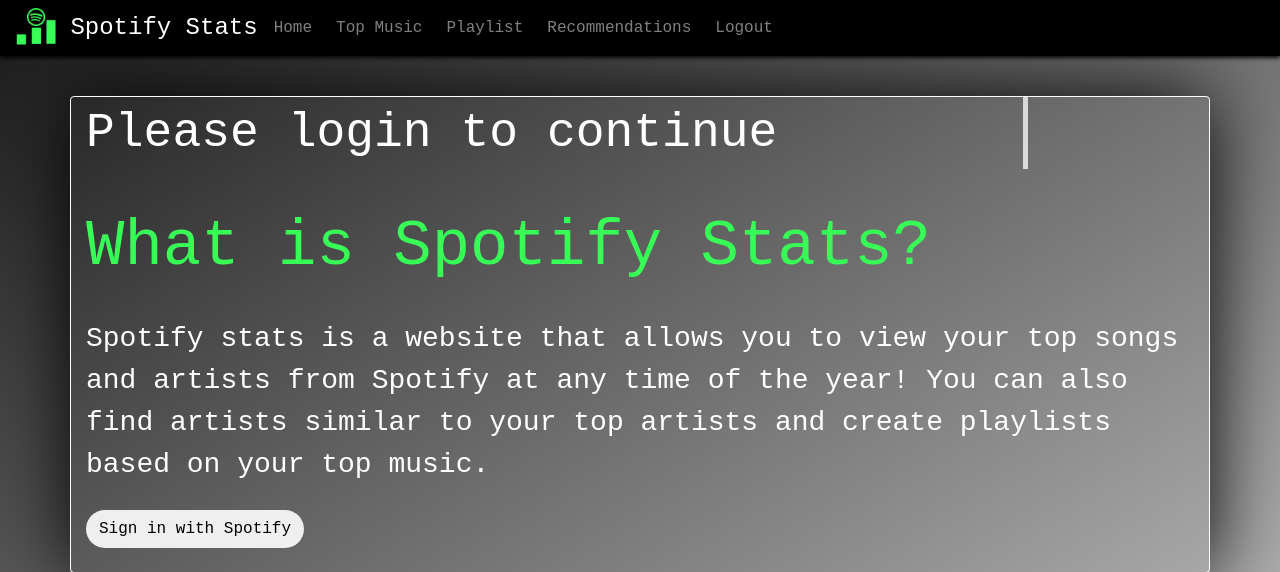
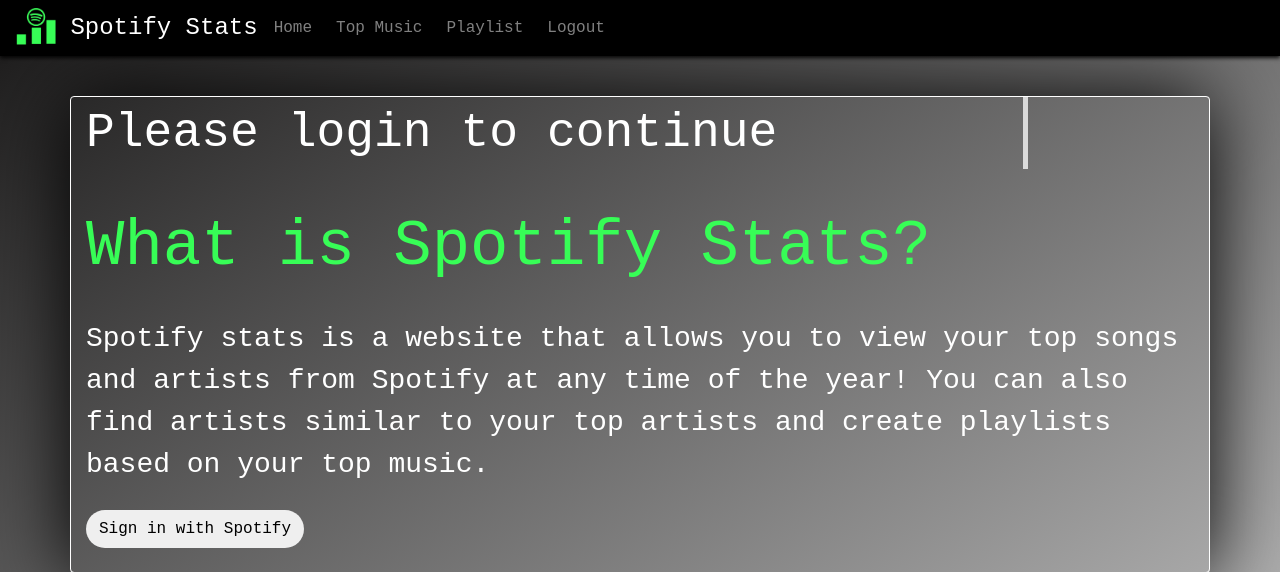
Before and after one commit to amanuelanteneh/Spotify-Stats, a PHP site: page /login.php in a window 1280 px wide. Shown: the top 572 px of the page. Run offline with PHP 8.4, Linux system fonts and the light colour scheme; some libraries are stand-ins or nearby versions.

Commit message:
remove recs

```diff
--- a/login.php
+++ b/login.php
@@ -45,9 +45,6 @@ if ($_SERVER['REQUEST_METHOD'] == 'POST') {
             <a class="nav-link" href="playlist.php">Playlist</a>
           </li>
           <li class="nav-item">
-            <a class="nav-link" href="recommendations.php">Recommendations</a>
-          </li>
-          <li class="nav-item">
             <a class="nav-link" href="logout.php">Logout</a>
           </li>
         </ul>
```
